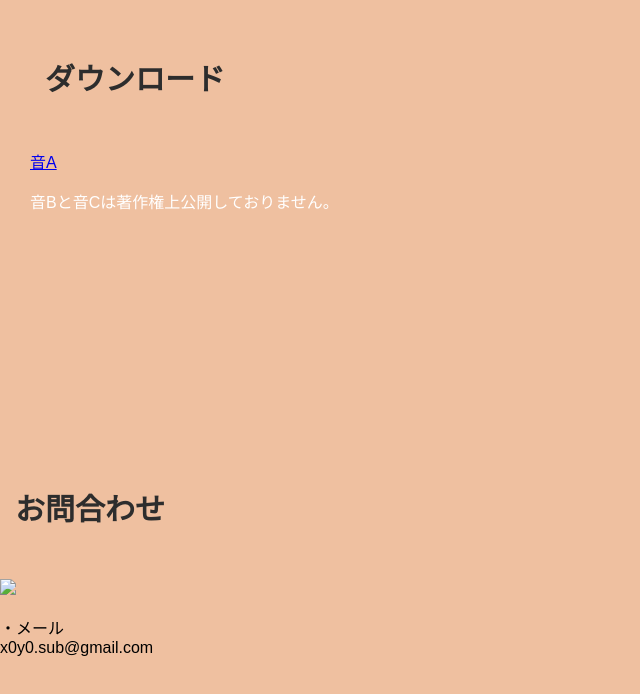
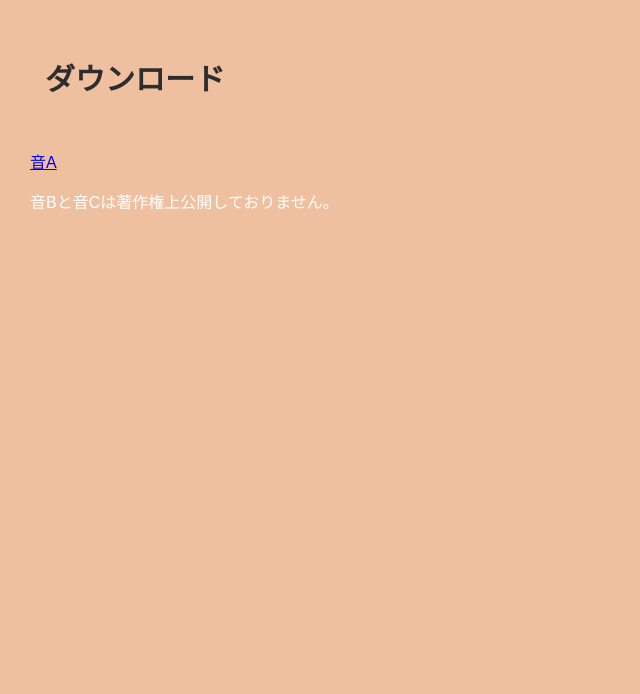
Before and after one commit to cake14210/cake14210, a plain HTML site: page index.html in a window 1280 px wide. Shown: the whole page, without its empty margins (0-640 px from the left). Drawn offline with Linux system fonts and the light colour scheme; a web font is replaced by a local one.

Commit message:
Update index.html

```diff
--- a/index.html
+++ b/index.html
@@ -14,18 +14,8 @@
 <body>
   <section class="download" id="download">
     <h2 class="title">ダウンロード</h2>
-    <a href="ダウンロードしたいファイルのurl" download>音A</a>
+    <a href="img/a.mp3" download>音A</a>
     <p>音Bと音Cは著作権上公開しておりません。</p>
-  </section>
-
-  <section class="access" id="access">
-    <h2 class="title">お問合わせ</h2>
-    <div class="mail">
-      <img src="img/sign.png">
-      <p>
-        ・メール<br>x0y0.sub@gmail.com
-      </p>
-    <div>
   </section>
 </body>
 </html>
```
